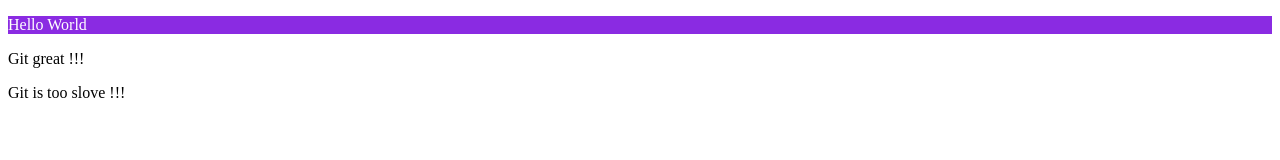
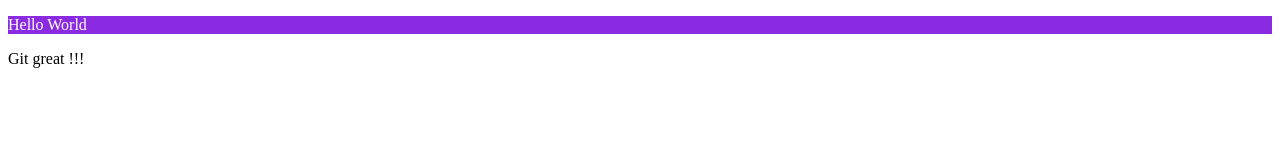
Before and after one commit to Sergii-Pedko/Test_rep, a plain HTML site: page index.html in a window 1280 px wide. Drawn offline with Linux system fonts and the light colour scheme.

Commit message:
foth commit

```diff
--- a/index.html
+++ b/index.html
@@ -11,7 +11,7 @@
 <body>
   <p class="one"> Hello World</p>
   <p class="two"> Git great !!!</p>
-  <p class="two"> Git is too slove !!!</p>
+
 
 
   <script src="./js/index.js"></script>
```
